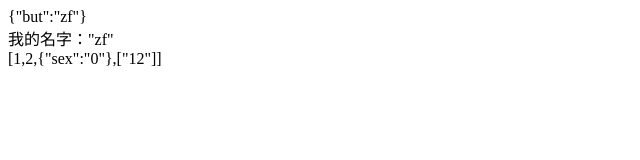
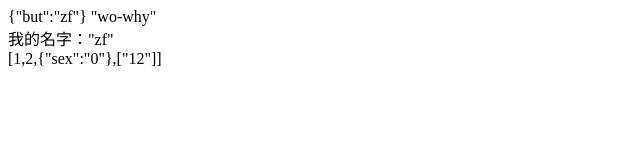
Before and after one commit to leidao/my-vue, a website built with webpack: page public/index.html in a window 1280 px wide. Shown: the full height of the page, 0-640 px from the left. Built offline with nearby package versions, Linux system fonts and the light colour scheme.

Commit message:
computed原理

```diff
--- a/public/index.html
+++ b/public/index.html
@@ -8,6 +8,7 @@
 <body>
   <div id="app">
    {{msg}}
+   {{fullName}}
     <div>我的名字：<span>{{scolle.name}}</span></div>
     <div>{{arr}}</div>
   </div>
--- a/source/vue/observe/index.js
+++ b/source/vue/observe/index.js
@@ -1,4 +1,6 @@
 import {Observer} from './observer'
+import { Watch } from './watch';
+import { Dep } from './dep';
 
 export function initState(vm) {
   //做不同的初始化工作
@@ -6,9 +8,9 @@ export function initState(vm) {
   if (opts.data) {
     initData(opts.data, vm)
   }
-  //  if(opts.computed){
-  //    initComputed()
-  //  }
+   if(opts.computed){
+     initComputed(vm)
+   }
    if(opts.watch){
      initWatch(vm)
    }
@@ -31,6 +33,7 @@ function proxy(vm, source, data) {
   }
 
 }
+//初始化data，渲染watcher
 function initData(data, vm) {
   //vm._data 临时变量
   data = vm._data = typeof data === 'function' ? data.call(vm) : data || {}
@@ -38,6 +41,7 @@ function initData(data, vm) {
   proxy(vm, '_data', data)
   observe(data)
 }
+//初始化wtach，监视watcher
 function initWatch(vm){
   let watch = vm.$options.watch
   let keys = Object.keys(watch)
@@ -56,10 +60,45 @@ function initWatch(vm){
     vm.$watch(key,handler,opts)
   }
 }
+//初始化计算属性，计算watcher
+function initComputed(vm){
+  let computed = vm.$options.computed;
+  let keys = Object.keys(computed)
+  let computedWatch = vm._computed = Object.create(null)
+  for (let i = 0; i < keys.length; i++) {
+    const key = keys[i];
+    const handler = computed[key]
+    computedWatch[key] = new Watch(vm,handler,()=>{},{lazy:true})
+    Object.defineProperty(vm,key,{
+      get:computedGetter(vm,key)
+    })
+  }
+}
+function computedGetter(vm,key){
+  let watcher = vm._computed[key]
+  return function(){
+     if(watcher){
+       if(watcher.dirsty){
+         //调用计算函数
+         //将计算watcher进行依赖收集
+         watcher.evalueate()
+       }
+       if(Dep.target){
+         //循环watcher中每一个dep，进行渲染watcher依赖收集
+        watcher.addDep()
+       }
+       return watcher.value
+     }
+  }
+}
 export function observe(data) {
   //data不是对象或者为null的话，直接结束
   if (typeof data !== 'object' || typeof data === 'null') {
     return
   }
+  //优化，防止重复递归观测
+  if(data.__ob__){
+    return data.__ob__
+  }
   return new Observer(data)
 }
--- a/source/vue/observe/watch.js
+++ b/source/vue/observe/watch.js
@@ -25,6 +25,10 @@ export class Watch {
     this.deep = opts.deep
     //立即执行
     this.immediate = opts.immediate
+    //计算watcher标识
+    this.lazy = opts.lazy;
+    //是否重新执行计算函数标识
+    this.dirsty = this.lazy;
     this.value = this.get()
     if (this.immediate) {
       this.cb(this.value)
@@ -35,7 +39,8 @@ export class Watch {
     //将当前watcher挂载
     pushTarget(this)
     //编译时将渲染watcher进行依赖收集，取值时将监视watcher进行依赖收集
-    let value = this.getter()
+    //调用计算函数取值时将使用的data数据对应的计算watcher进行依赖收集
+    let value = this.getter.call(this.vm)
     if (this.deep) {
       traverse(value, seen)
       seen.clear()
@@ -47,7 +52,13 @@ export class Watch {
   update() {
     //每次更新时注意当前watcher
     //watcher队列
-    queueWatch(this)
+    if(this.lazy){
+      //如果时计算属性
+      //计算属性依赖的值变化了 稍后取值时重新计算
+      this.dirsty = true
+    }else{
+      queueWatch(this)
+    }
   }
   depend(dep) {
     //获取每一个dep的id
@@ -60,6 +71,14 @@ export class Watch {
       dep.addSub(this)
     }
   }
+  addDep(){
+    let i = this.deps.length
+    while (i--) {
+      this.deps[i].depend()
+    }
+  }
+  //渲染watcher和监视watcher使用
+  //值改变，触发更新，渲染页面，调用watch函数
   run() {
     let value = this.get()
     if (this.user) {  //如果是监视watcher，执行回调函数
@@ -67,6 +86,11 @@ export class Watch {
       //将老值重新赋值
       this.value = value
     }
+  }
+  //计算watcher使用
+  evalueate(){
+    this.value = this.get()
+    this.dirsty = false
   }
 }
 let hasId = {};
--- a/src/index.js
+++ b/src/index.js
@@ -5,17 +5,24 @@ let vm = new Vue({
   el: '#app',
   data: () => ({
     msg: 'ldx',
+    first: 'ldx',
+    last: 'zh',
     scolle: {
       name: 'zf'
     },
     arr: [1, 2, { sex: '0' }, ['12']]
   }),
+  computed: {
+    fullName() {
+      return this.first + '-' + this.last
+    }
+  },
   watch: {
     "msg.but": {
       handle(a, b) {
         console.log('watch触发', a, b)
       },
-      immediate:true,
+      immediate: true,
       deep: true
     }
   },
@@ -27,13 +34,15 @@ setTimeout(() => {
   // vm.msg = 'zf2';
   // vm.msg = 'zf3';
   vm.msg = { but: '' }
+  vm.first = 'wo'
   setTimeout(() => {
     vm.msg.but = 'zf'
+    vm.last = 'why'
   }, 1000)
   // vm.msg.but = 'zf'
   // vm.msg.but = 'zf2'
   // vm.arr[3].push(15)
   // vm.arr.push([])
   // vm.arr[4].push('name')
-  console.log('vm', vm.msg);
+  console.log('vm', vm);
 }, 1000)
```
